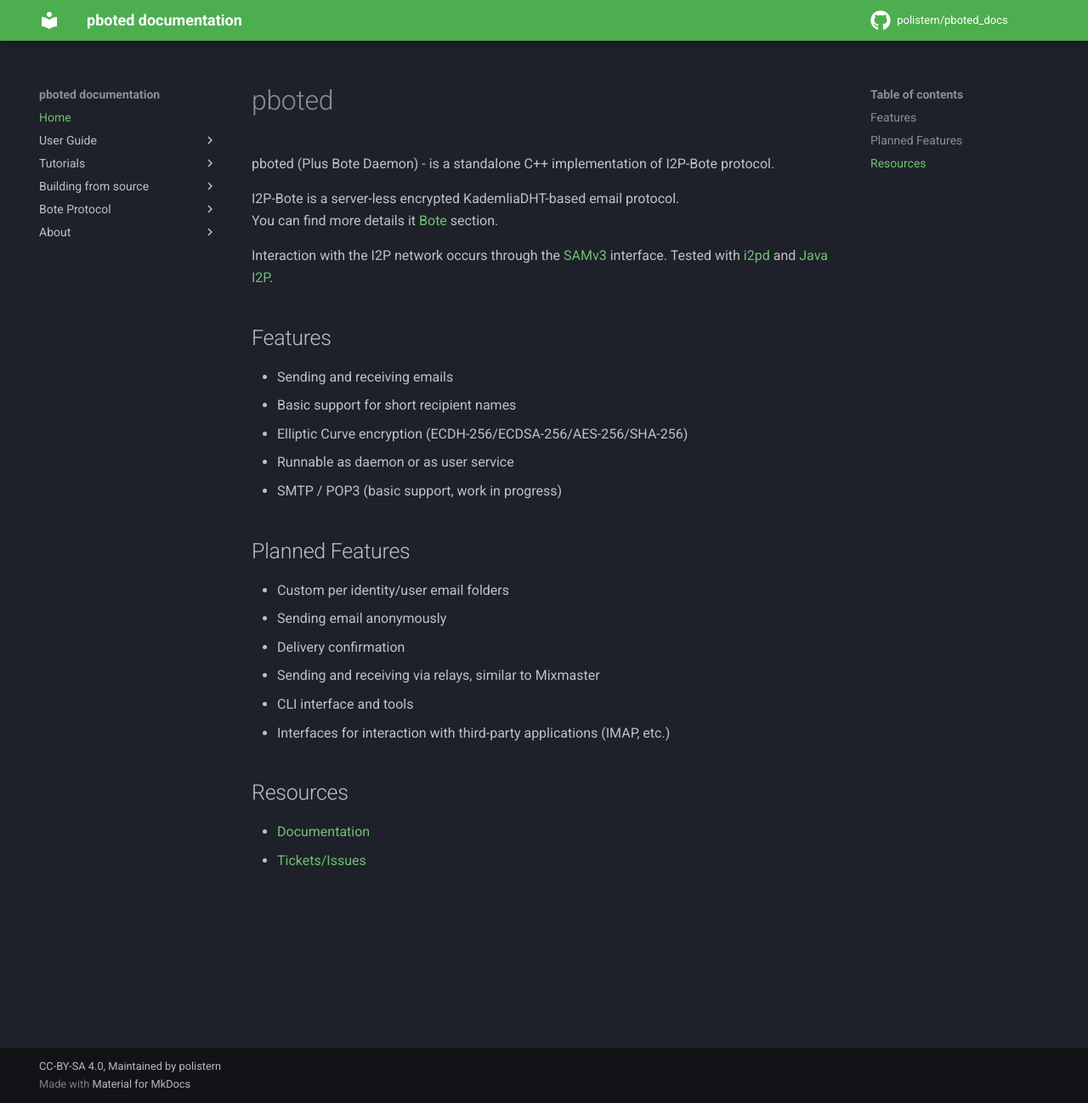
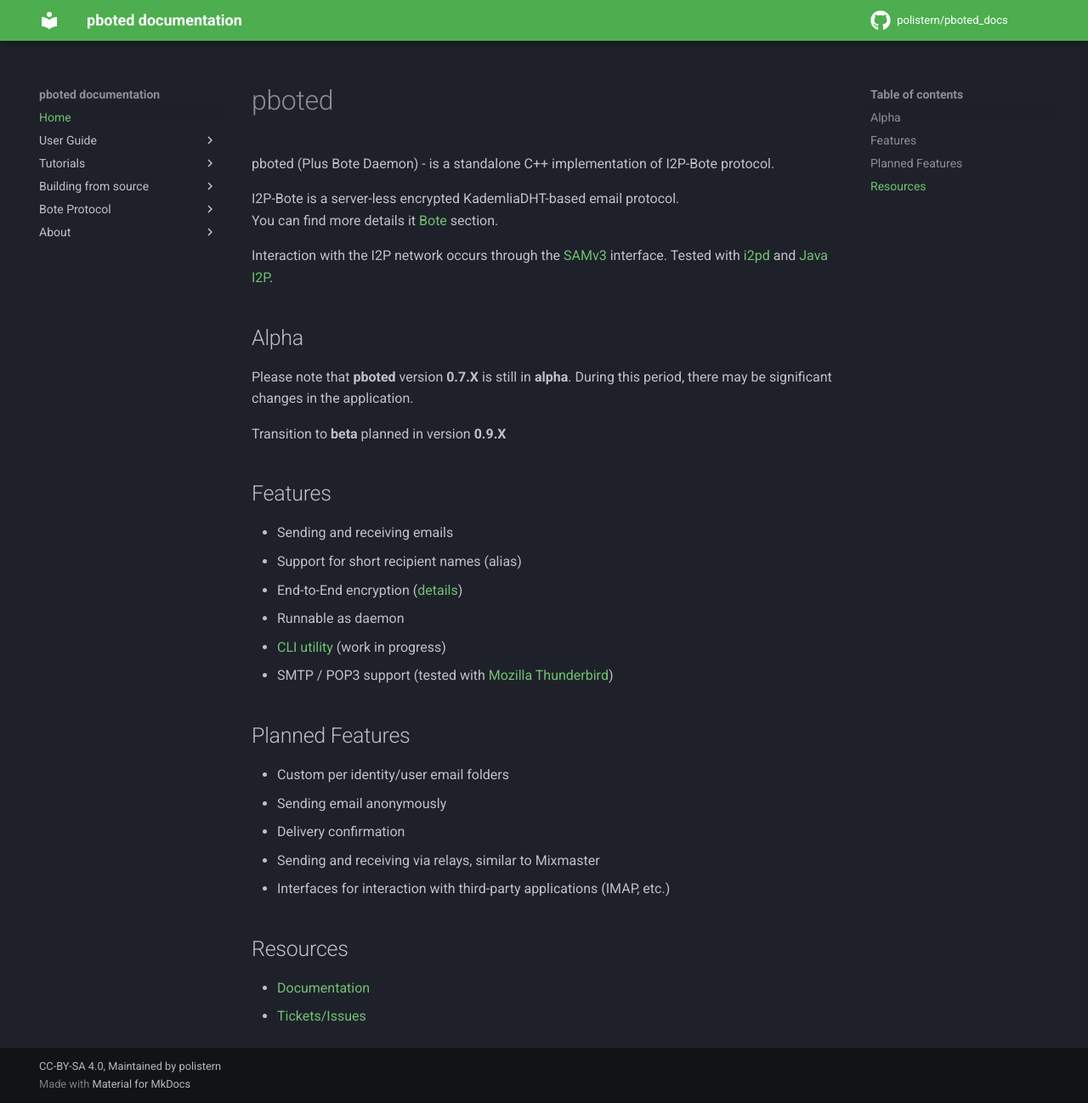
Before and after one commit to polistern/pboted_docs, an MkDocs documentation site: the page built from docs/docs/index.md, in a window 1280 px wide and 1298 px high. Shown: the whole window at 85% size. Built offline with MkDocs 1.6.1 and Material for MkDocs 9.7.7, drawn with Linux system fonts in a browser that asks for light colours; comment, search, counter and statistics services are not loaded.

Commit message:
chore: Updated index page.

```diff
--- a/docs/docs/index.md
+++ b/docs/docs/index.md
@@ -8,13 +8,21 @@ You can find more details it [Bote](bote/v5/version5.md) section.
 Interaction with the I2P network occurs through the [SAMv3](https://geti2p.net/ru/docs/api/samv3) interface.
 Tested with [i2pd](https://github.com/PurpleI2P/i2pd) and [Java I2P](https://github.com/i2p/i2p.i2p).
 
+## Alpha
+
+Please note that **pboted** version **0.7.X** is still in **alpha**.
+During this period, there may be significant changes in the application.
+
+Transition to **beta** planned in version **0.9.X**
+
 ## Features
 
 - Sending and receiving emails
-- Basic support for short recipient names
-- Elliptic Curve encryption (ECDH-256/ECDSA-256/AES-256/SHA-256)
-- Runnable as daemon or as user service
-- SMTP / POP3 (basic support, work in progress)
+- Support for short recipient names (alias)
+- End-to-End encryption ([details](bote/v5/cryptography/))
+- Runnable as daemon
+- [CLI utility](https://github.com/polistern/pbotectl) (work in progress)
+- SMTP / POP3 support (tested with [Mozilla Thunderbird](https://www.thunderbird.net/en-US/))
 
 ## Planned Features
 
@@ -22,7 +30,6 @@ Tested with [i2pd](https://github.com/PurpleI2P/i2pd) and [Java I2P](https://git
 - Sending email anonymously
 - Delivery confirmation
 - Sending and receiving via relays, similar to Mixmaster
-- CLI interface and tools
 - Interfaces for interaction with third-party applications (IMAP, etc.)
 
 ## Resources
```
Also changed, not shown: docs/docs/about/donations.md (+0 -1 lines).
